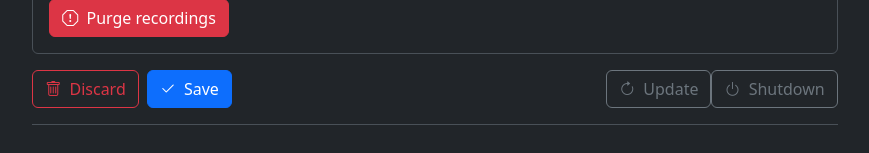
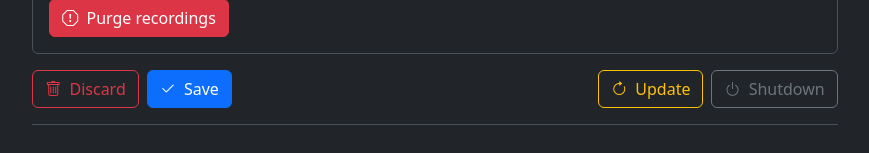
Before and after one commit to PicoPlanetDev/whiteboard-recorder, a Vue app in the folder frontend/: page /settings in a window 1280 px wide. Shown: the part 911-1064 px from the top of the page, without its empty margins (205-1074 px from the left). Built offline with nearby package versions, Linux system fonts and the light colour scheme; no server answers.

Commit message:
Add space after update button

```diff
--- a/frontend/src/components/SettingsForm.vue
+++ b/frontend/src/components/SettingsForm.vue
@@ -115,7 +115,7 @@ import Alert from './Alert.vue';
                     <i class="bi bi-power me-1"></i>
                     Shutdown
                 </button>
-                <button type="button" class="btn btn-outline-secondary float-end" @click="shutdown">
+                <button type="button" class="btn btn-outline-warning float-end me-2" @click="shutdown">
                     <i class="bi bi-arrow-clockwise me-1"></i>
                     Update
                 </button>
```
